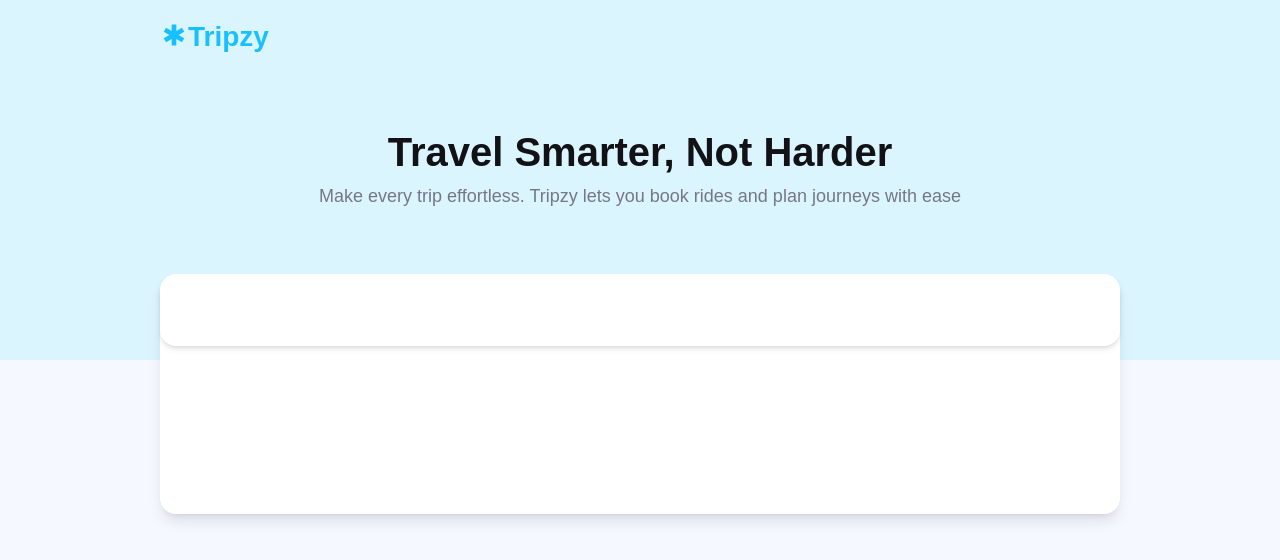
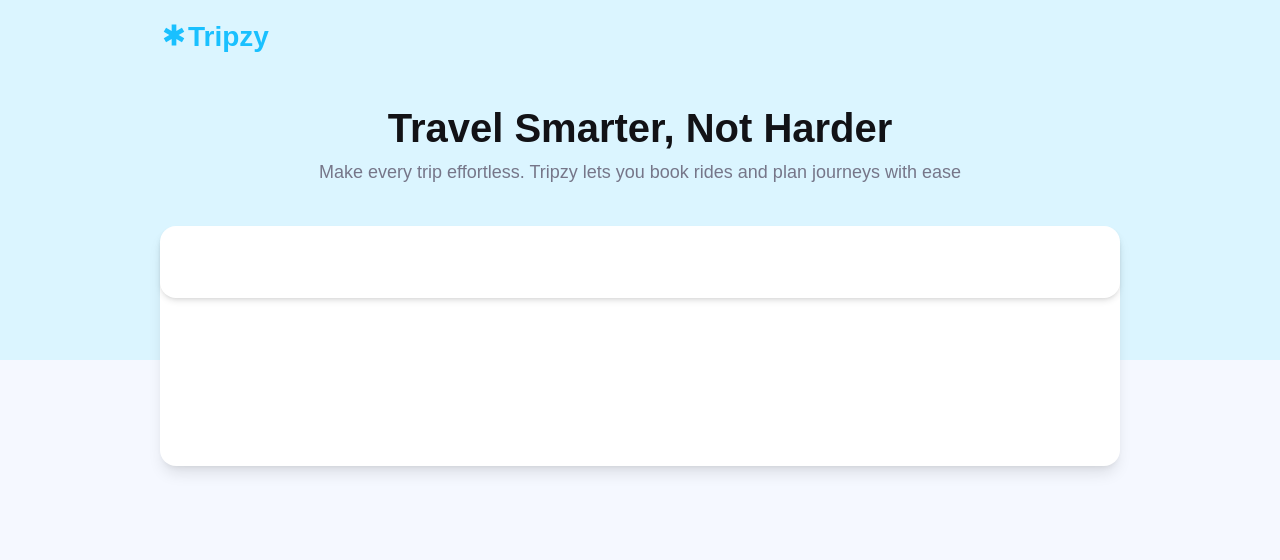
Before and after one commit to rigby200602/tripzy-frontend-test-LeDienThanhTung, a Next.js app: page / in a window 1280 px wide. Shown: the top 560 px of the page. Built offline with nearby package versions, Linux system fonts and the light colour scheme.

Commit message:
update margin

```diff
--- a/app/page.tsx
+++ b/app/page.tsx
@@ -6,7 +6,7 @@ export default function Home() {
     <div>
       <Header />
       <div className="flex flex-col items-center justify-between">
-        <div className="py-16 px-8">
+        <div className="my-10">
           <h1 className="text-[40px] text-[#121216] font-semibold text-center">
             Travel Smarter, Not Harder
           </h1>
```
